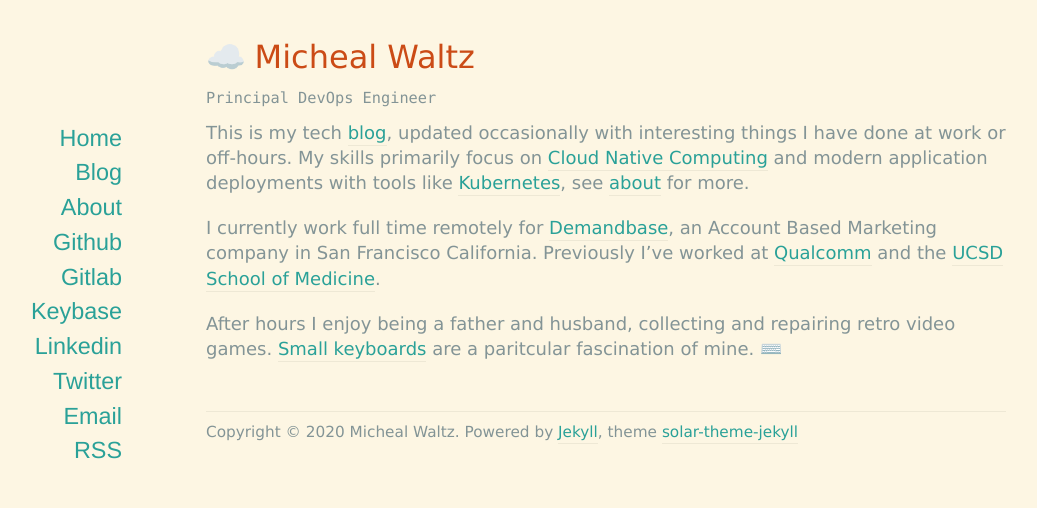
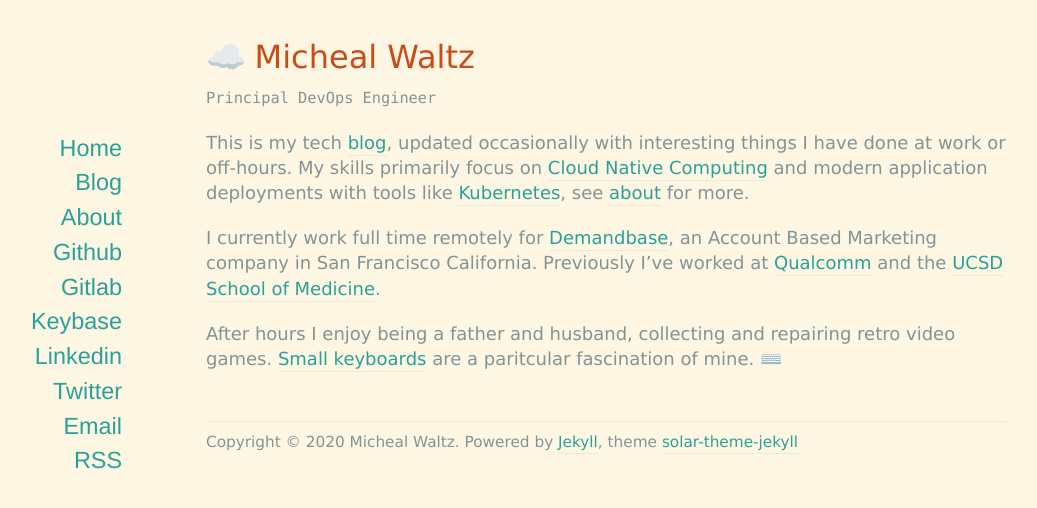
Before and after one commit to ecliptik/ecliptik.github.io, a Jekyll site: the page built from index.md, in a window 1280 px wide. Shown: the top 508 px of the page, without its empty margins (34-1071 px from the left). Built offline with Jekyll 4.4.1, drawn with Linux system fonts in a browser that asks for light colours; nearby versions of some CDN libraries.

Commit message:
Fix up spacing with p

```diff
--- a/assets/css/style.css
+++ b/assets/css/style.css
@@ -52,7 +52,7 @@
 	color: #000000;
 }
 
-p { margin: 0px 0px 20px; }
+p { margin: 20px 0 20px 0; }
 p.copyright { margin: 0 0 20px; }
 ul, ol { padding: 0 0 0 30px; }
 ol li, ul li { margin-top: 1px; margin-bottom: 1px; }
```
